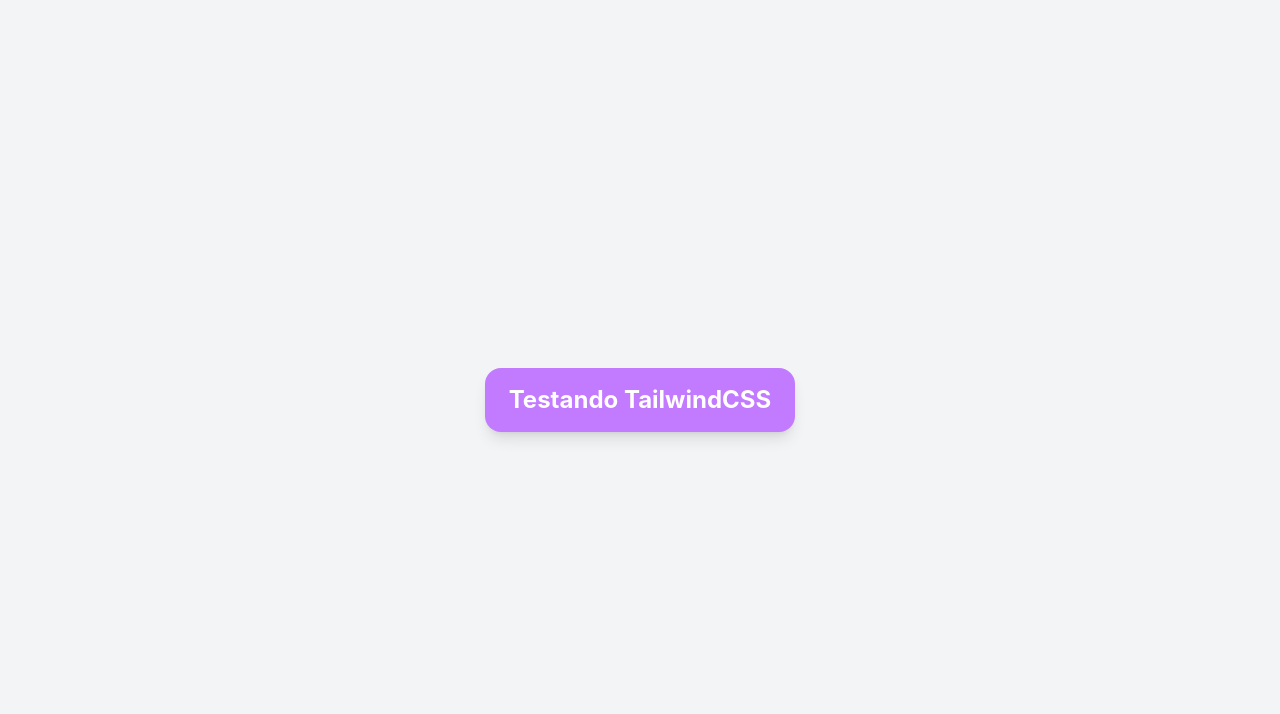
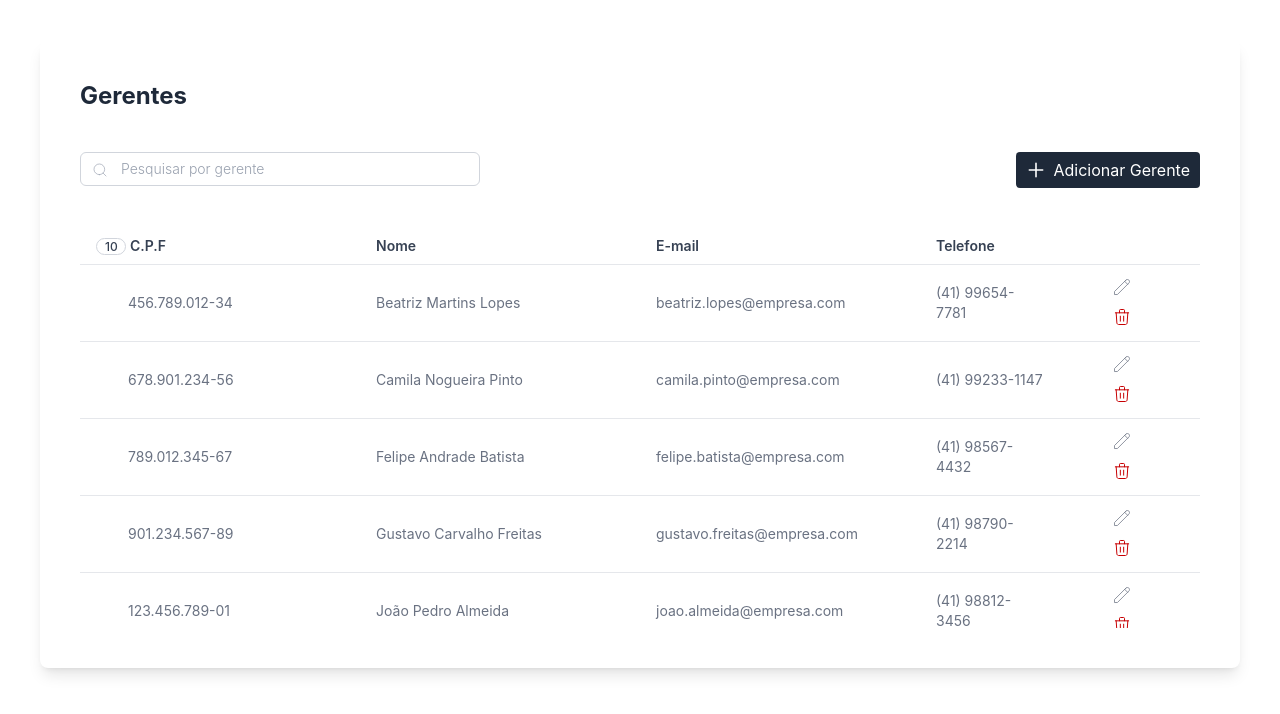
Before and after one commit to CarolGMilano/DAC-Projeto-Final, an Angular app in the folder frontend/bantads-angular/: page / in a window 1280 px wide. Shown: the top 714 px of the page. Built offline with nearby package versions, Linux system fonts and the light colour scheme.

Commit message:
Adição da rota de CRUD de gerentes e limpeza do arquivo HTML central.

```diff
--- a/frontend/bantads-angular/src/app/app.html
+++ b/frontend/bantads-angular/src/app/app.html
@@ -1,10 +1 @@
-
-<main>
-  <div class="min-h-screen flex items-center justify-center bg-gray-100">
-    <div class="bg-purple-400 text-white px-6 py-4 rounded-2xl shadow-lg text-center">
-      <h1 class="text-2xl font-bold">{{ title() }}</h1>
-    </div>
-  </div>
-</main>
-
 <router-outlet />
```
Also changed, not shown: frontend/bantads-angular/src/app/app.routes.ts (+13 -1 lines).
